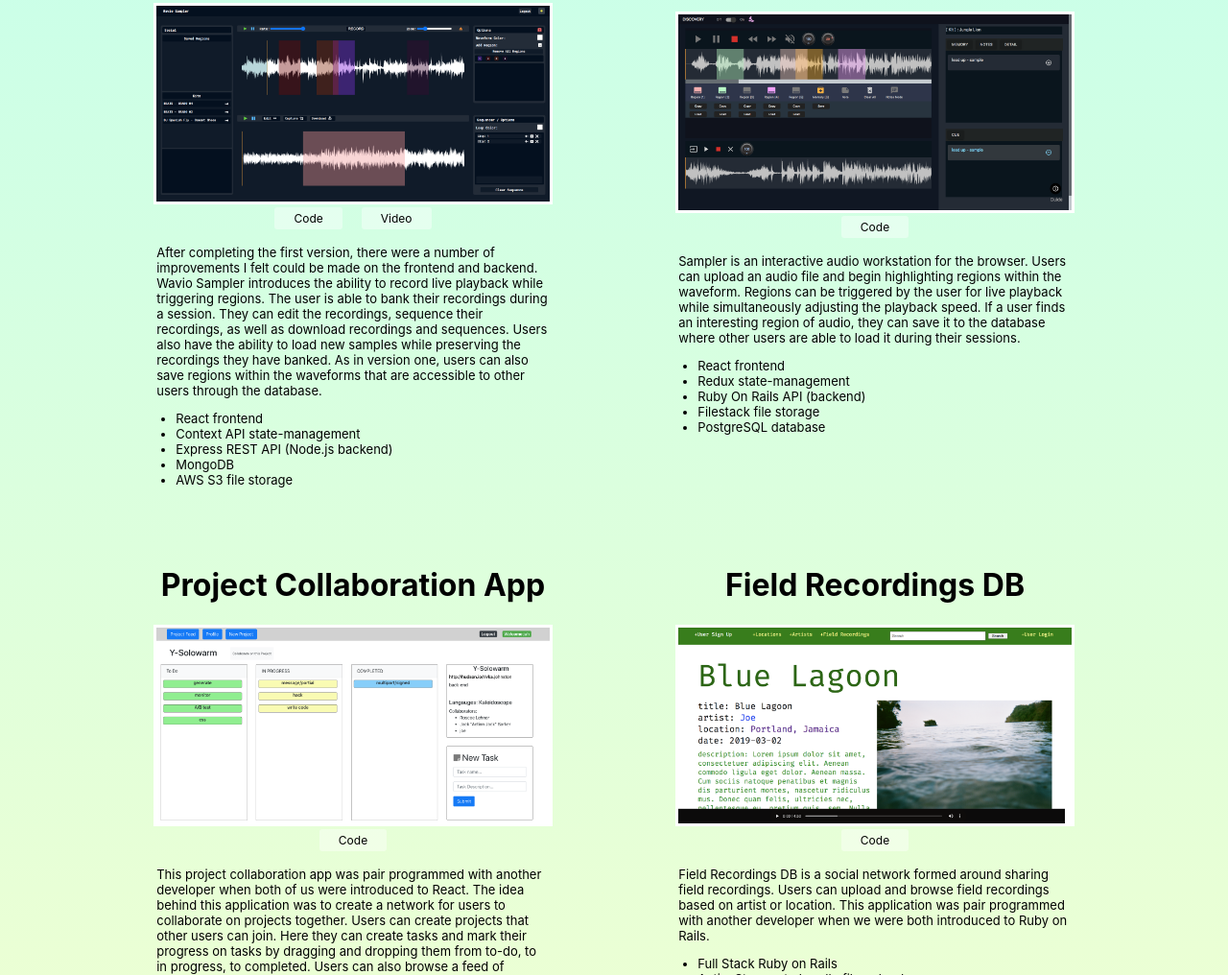
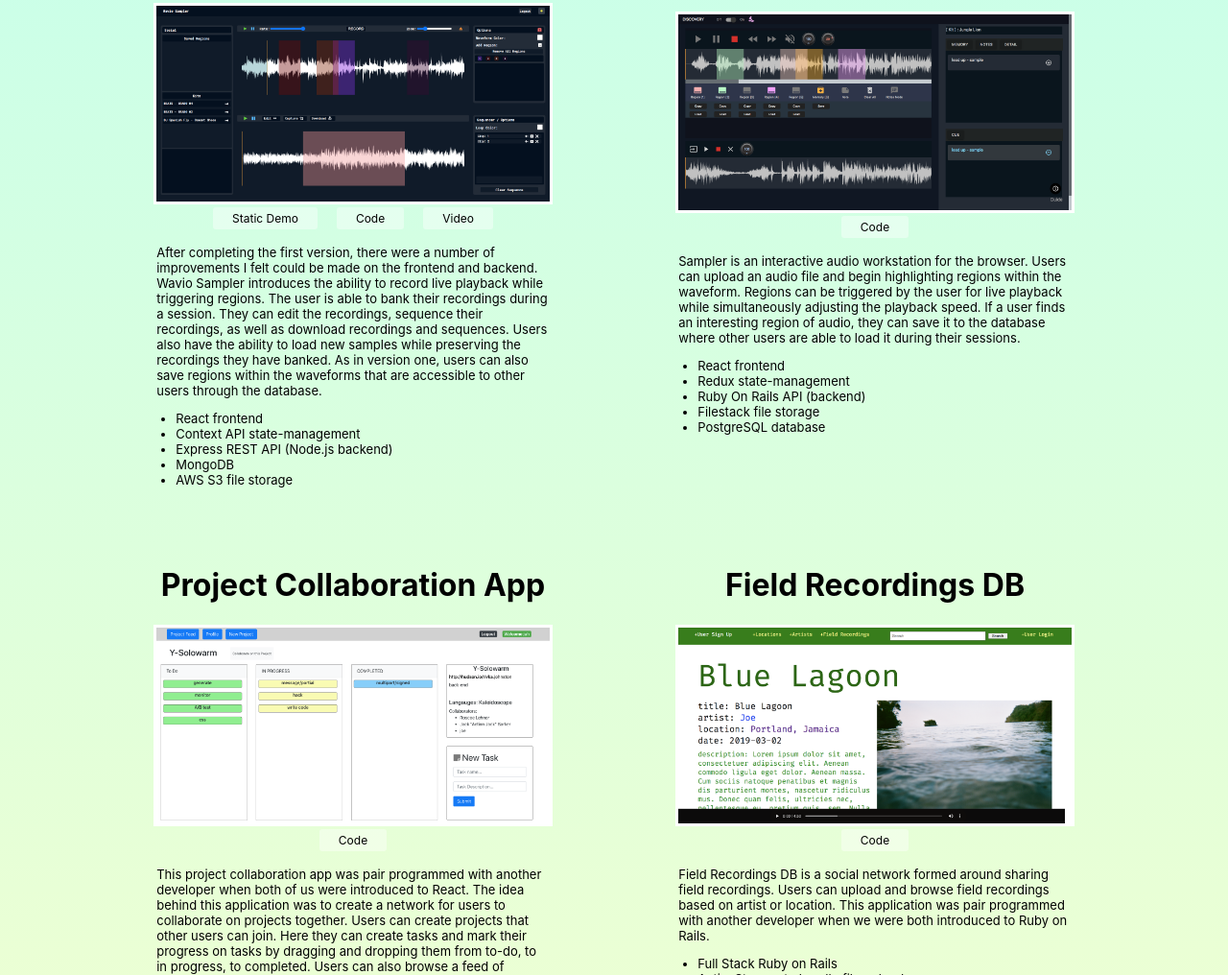
Before and after one commit to joelazarz/jlazarz-site, a website: page dist/index.html in a window 1280 px wide. Shown: the part 984-2000 px from the top of the page at 96% size. Drawn offline with Linux system fonts and the light colour scheme.

Commit message:
add demo

```diff
--- a/dist/index.html
+++ b/dist/index.html
@@ -122,6 +122,7 @@
         <h1>Wavio Sampler</h1>
         <img src="./public/wavio-sampler-ss.png" alt="Wavio Sampler" class="project-img">
         <div class="project-link-space">
+          <a href="https://waviosampler.netlify.app" target="_blank" rel="noopener">Static Demo</a>
           <a href="https://github.com/joelazarz/wavio-sampler" target="_blank" rel="noopener">Code</a>
           <a href="https://youtu.be/fczl7qwRYm0" target="_blank" rel="noopener">Video</a>
         </div>
@@ -144,7 +145,6 @@
         <img src="./public/sampler-ss.png" alt="Sampler" class="project-img">
         <div class="project-link-space">
           <a href="https://github.com/joelazarz/samplr-frontend" target="_blank" rel="noopener">Code</a>
-          <!-- <a href="https://samplr-100.netlify.app/" target="_blank" rel="noopener">Demo</a> -->
         </div>
         <div class="project-detail">
           <p>
```
